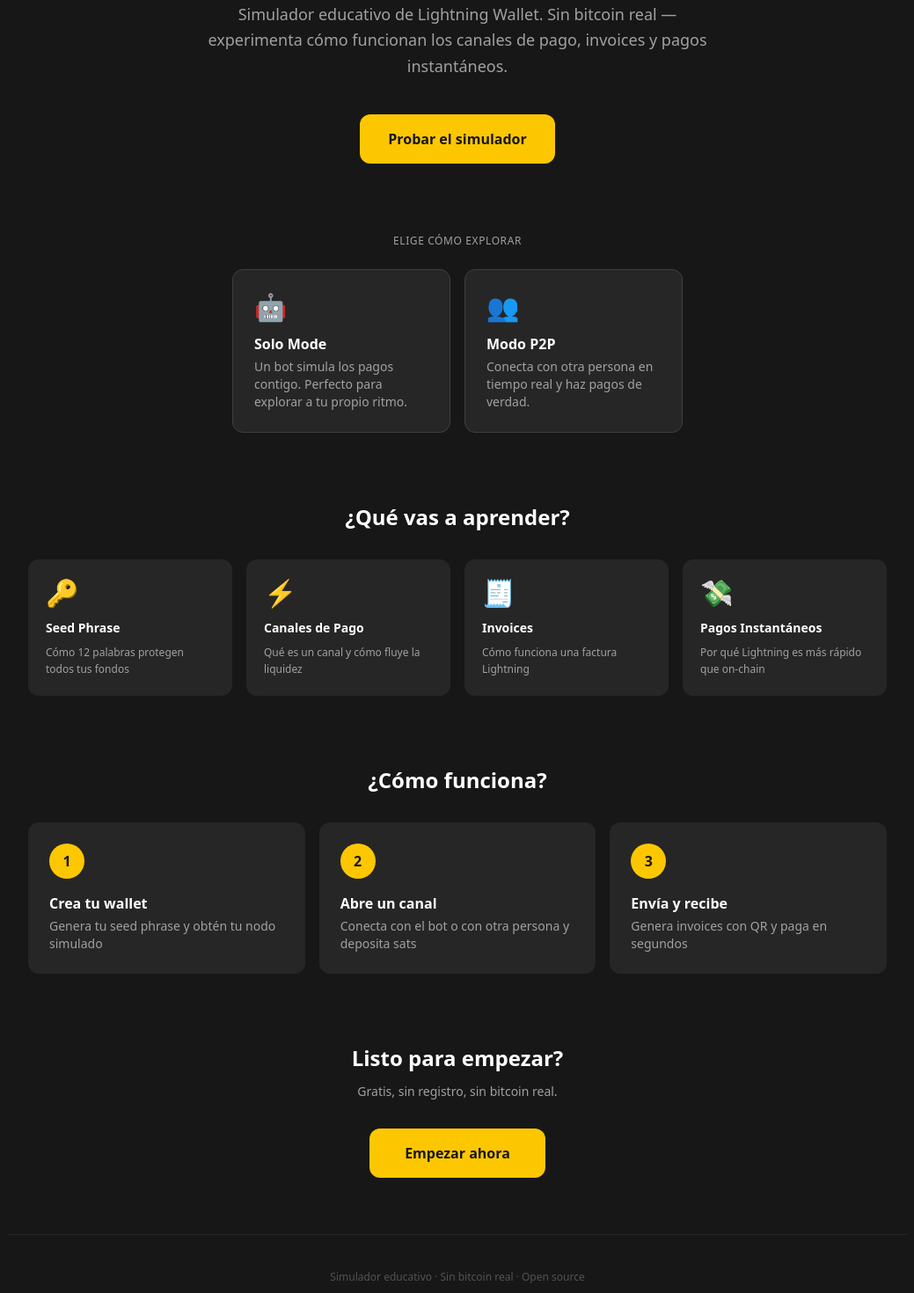
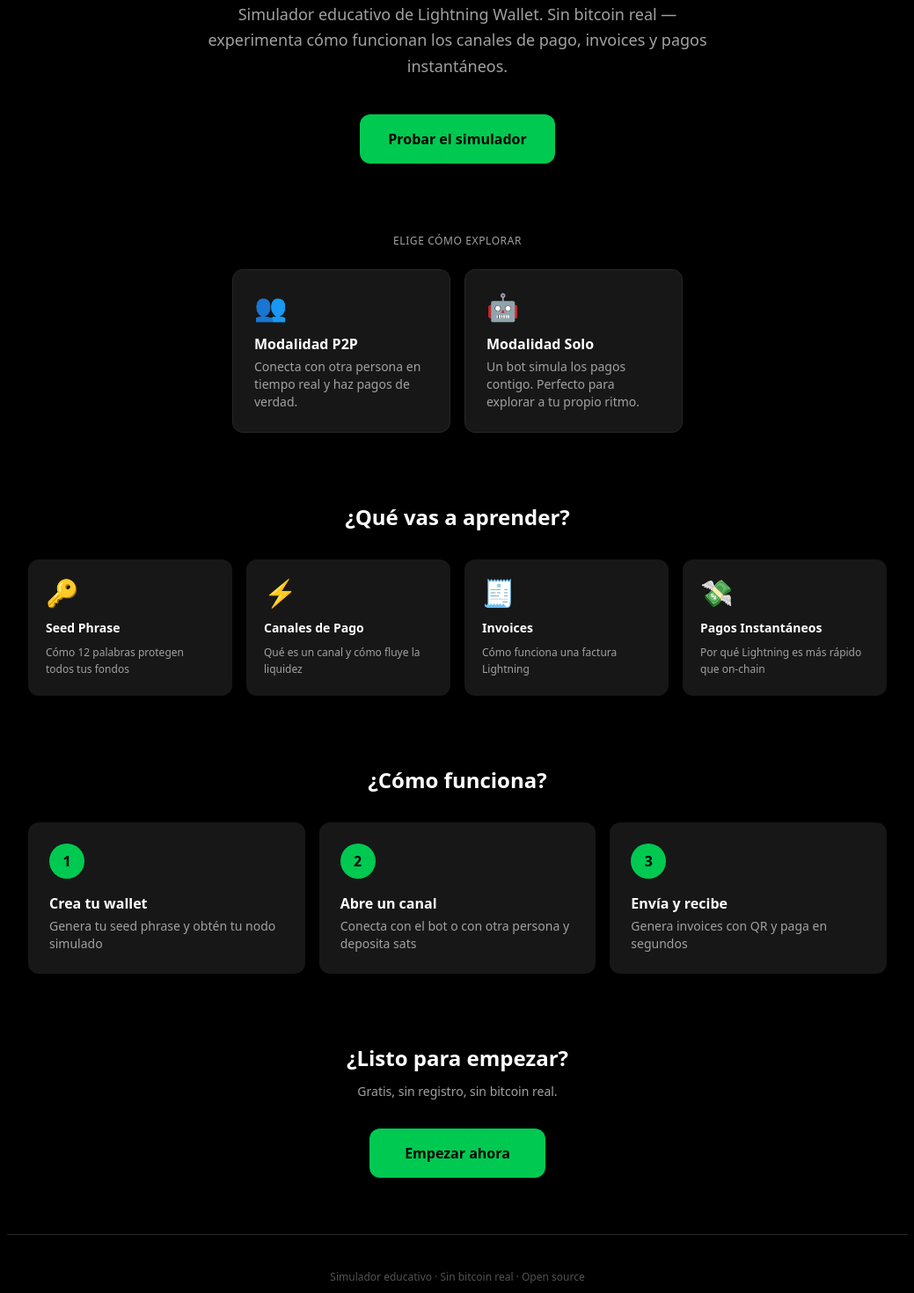
Before and after one commit to Sharmaz/lightningWalletSimulator, a React (Vite) app in the folder client/: page / in a window 1280 px wide. Shown: the part 400-1870 px from the top of the page at 88% size, without its empty margins (120-1159 px from the left). Built offline with nearby package versions, Linux system fonts and the light colour scheme; no server answers.

Commit message:
update landing page styles.

```diff
--- a/client/src/pages/Landing.jsx
+++ b/client/src/pages/Landing.jsx
@@ -17,7 +17,7 @@ export default function Landing() {
   const navigate = useNavigate();
 
   return (
-    <div className="min-h-screen bg-neutral-900 text-white">
+    <div className="min-h-screen bg-black text-white">
       <header className="max-w-5xl mx-auto px-6 py-5 flex items-center justify-between">
         <div className="flex items-center gap-2 font-bold text-lg">
           <span>⚡</span>
@@ -25,7 +25,7 @@ export default function Landing() {
         </div>
         <button
           onClick={() => navigate("/onboarding")}
-          className="bg-yellow-400 text-neutral-900 font-bold px-5 py-2 rounded-xl text-sm hover:bg-yellow-300 transition-colors"
+          className="bg-green-500 text-black font-bold px-5 py-2 rounded-xl text-sm hover:bg-green-400 transition-colors"
         >
           Probar ahora
         </button>
@@ -42,7 +42,7 @@ export default function Landing() {
         <div className="flex flex-col sm:flex-row gap-3 justify-center">
           <button
             onClick={() => navigate("/onboarding")}
-            className="bg-yellow-400 text-neutral-900 font-bold py-4 px-8 rounded-xl text-base hover:bg-yellow-300 transition-colors"
+            className="bg-green-500 text-black font-bold py-4 px-8 rounded-xl text-base hover:bg-green-400 transition-colors"
           >
             Probar el simulador
           </button>
@@ -54,19 +54,19 @@ export default function Landing() {
         <div className="grid grid-cols-1 sm:grid-cols-2 gap-4 max-w-lg mx-auto">
           <button
             onClick={() => navigate("/onboarding")}
-            className="bg-neutral-800 rounded-xl p-6 text-left hover:bg-neutral-700 transition-colors border border-neutral-700"
+            className="bg-neutral-900 rounded-xl p-6 text-left hover:bg-neutral-800 transition-colors border border-neutral-800"
           >
-            <div className="text-3xl mb-3">🤖</div>
-            <p className="font-bold text-base mb-1">Solo Mode</p>
-            <p className="text-neutral-400 text-sm">Un bot simula los pagos contigo. Perfecto para explorar a tu propio ritmo.</p>
+            <div className="text-3xl mb-3">👥</div>
+            <p className="font-bold text-base mb-1">Modalidad P2P</p>
+            <p className="text-neutral-400 text-sm">Conecta con otra persona en tiempo real y haz pagos de verdad.</p>
           </button>
           <button
             onClick={() => navigate("/onboarding")}
-            className="bg-neutral-800 rounded-xl p-6 text-left hover:bg-neutral-700 transition-colors border border-neutral-700"
+            className="bg-neutral-900 rounded-xl p-6 text-left hover:bg-neutral-800 transition-colors border border-neutral-800"
           >
-            <div className="text-3xl mb-3">👥</div>
-            <p className="font-bold text-base mb-1">Modo P2P</p>
-            <p className="text-neutral-400 text-sm">Conecta con otra persona en tiempo real y haz pagos de verdad.</p>
+            <div className="text-3xl mb-3">🤖</div>
+            <p className="font-bold text-base mb-1">Modalidad Solo</p>
+            <p className="text-neutral-400 text-sm">Un bot simula los pagos contigo. Perfecto para explorar a tu propio ritmo.</p>
           </button>
         </div>
       </section>
@@ -75,7 +75,7 @@ export default function Landing() {
         <h2 className="text-white font-bold text-2xl mb-8 text-center">¿Qué vas a aprender?</h2>
         <div className="grid grid-cols-2 md:grid-cols-4 gap-4">
           {LEARN_ITEMS.map((item) => (
-            <div key={item.title} className="bg-neutral-800 rounded-xl p-5">
+            <div key={item.title} className="bg-neutral-900 rounded-xl p-5">
               <div className="text-3xl mb-3">{item.icon}</div>
               <p className="font-bold text-sm mb-2">{item.title}</p>
               <p className="text-neutral-400 text-xs leading-relaxed">{item.desc}</p>
@@ -88,8 +88,8 @@ export default function Landing() {
         <h2 className="text-white font-bold text-2xl mb-8 text-center">¿Cómo funciona?</h2>
         <div className="grid grid-cols-1 md:grid-cols-3 gap-4">
           {HOW_STEPS.map((s) => (
-            <div key={s.step} className="flex md:flex-col items-start gap-4 bg-neutral-800 rounded-xl p-6">
-              <div className="w-10 h-10 rounded-full bg-yellow-400 text-neutral-900 font-bold flex items-center justify-center text-base shrink-0">
+            <div key={s.step} className="flex md:flex-col items-start gap-4 bg-neutral-900 rounded-xl p-6">
+              <div className="w-10 h-10 rounded-full bg-green-500 text-black font-bold flex items-center justify-center text-base shrink-0">
                 {s.step}
               </div>
               <div>
@@ -102,11 +102,11 @@ export default function Landing() {
       </section>
 
       <section className="max-w-5xl mx-auto px-6 pb-8 text-center">
-        <h2 className="text-white font-bold text-2xl mb-3">Listo para empezar?</h2>
+        <h2 className="text-white font-bold text-2xl mb-3">¿Listo para empezar?</h2>
         <p className="text-neutral-400 text-sm mb-8">Gratis, sin registro, sin bitcoin real.</p>
         <button
           onClick={() => navigate("/onboarding")}
-          className="bg-yellow-400 text-neutral-900 font-bold py-4 px-10 rounded-xl text-base hover:bg-yellow-300 transition-colors"
+          className="bg-green-500 text-black font-bold py-4 px-10 rounded-xl text-base hover:bg-green-400 transition-colors"
         >
           Empezar ahora
         </button>
```
